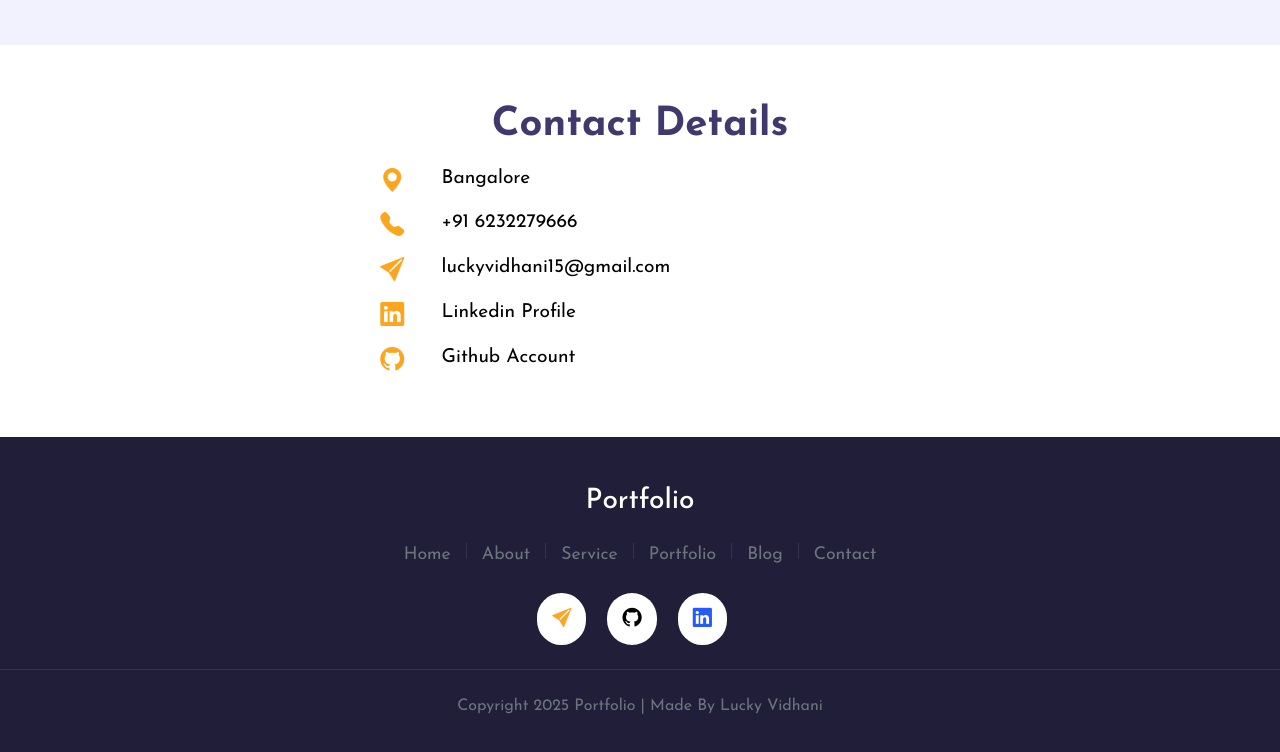
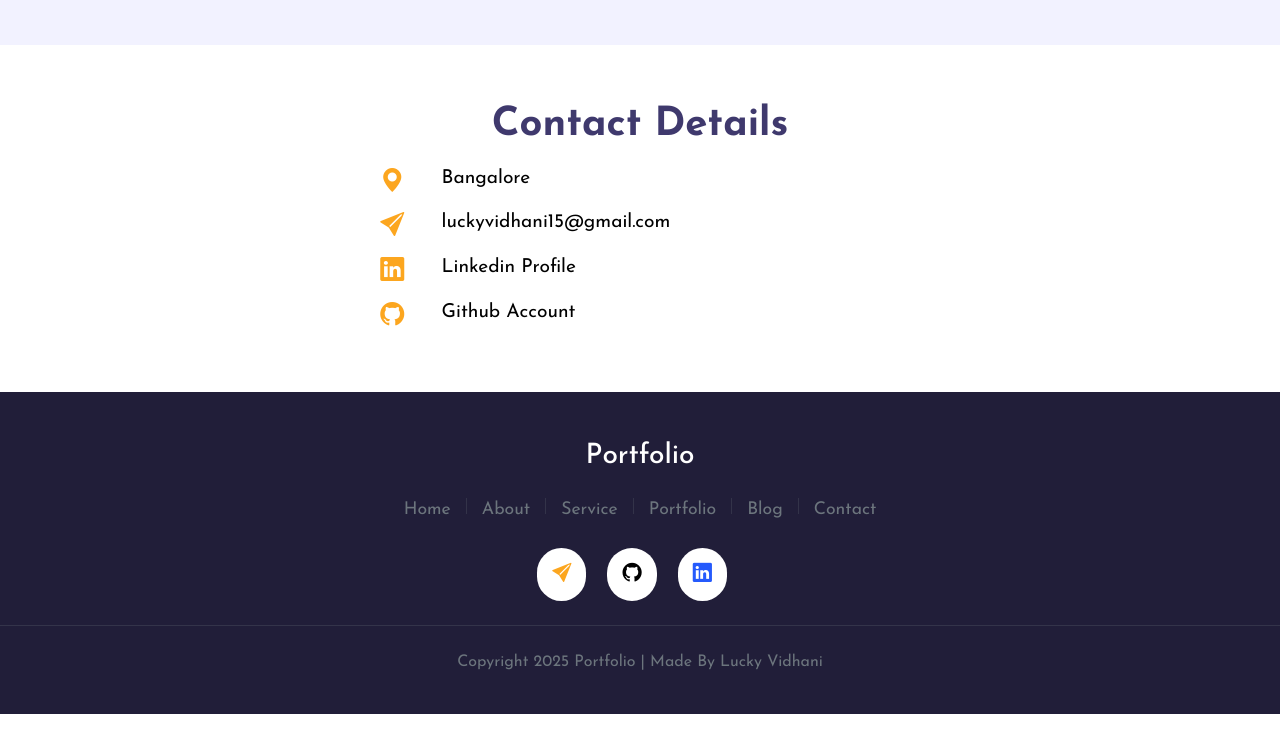
Before and after one commit to lucky15895/lucky-vidhani-portfolio, a plain HTML site: page index.html in a window 1280 px wide. Shown: the part 3622-4374 px from the top of the page. After the commit the page ends 4336 px from the top, so only its background shows below. Drawn offline with nearby package versions, Linux system fonts and the light colour scheme.

Commit message:
Update index.html

```diff
--- a/index.html
+++ b/index.html
@@ -554,14 +554,6 @@
           </div>
           <div class="row justify-content-evenly">
             <div class="col-1">
-              <i class="bi bi-telephone-fill"></i>
-            </div>
-            <div class="col-11">
-              <p><a href="tel:6232279666" class="text-decoration-none text-black">+91 6232279666</a></p>
-            </div>
-          </div>
-          <div class="row justify-content-evenly">
-            <div class="col-1">
               <i class="bi bi-send-fill"></i>
             </div>
             <div class="col-11">
```
